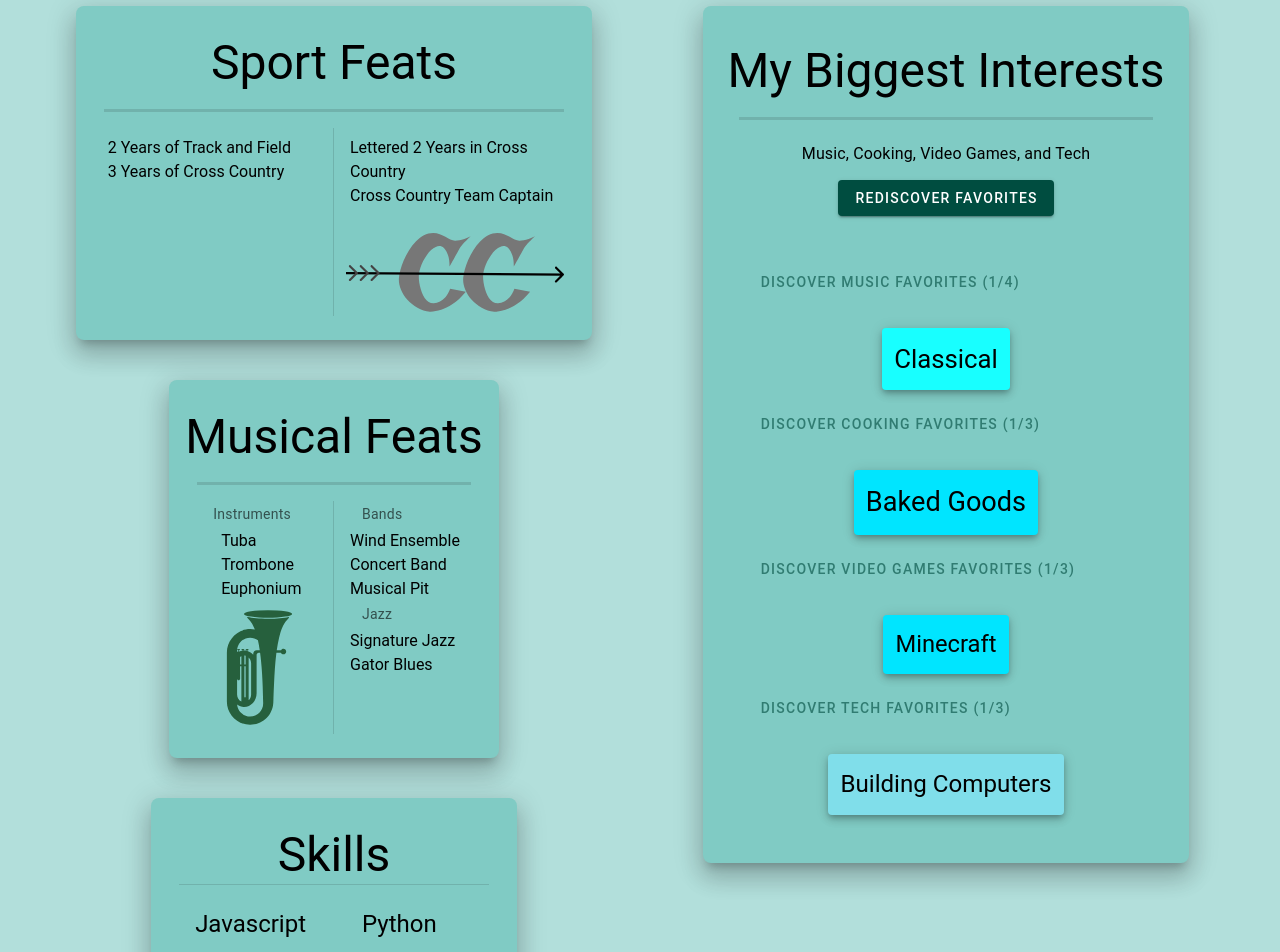
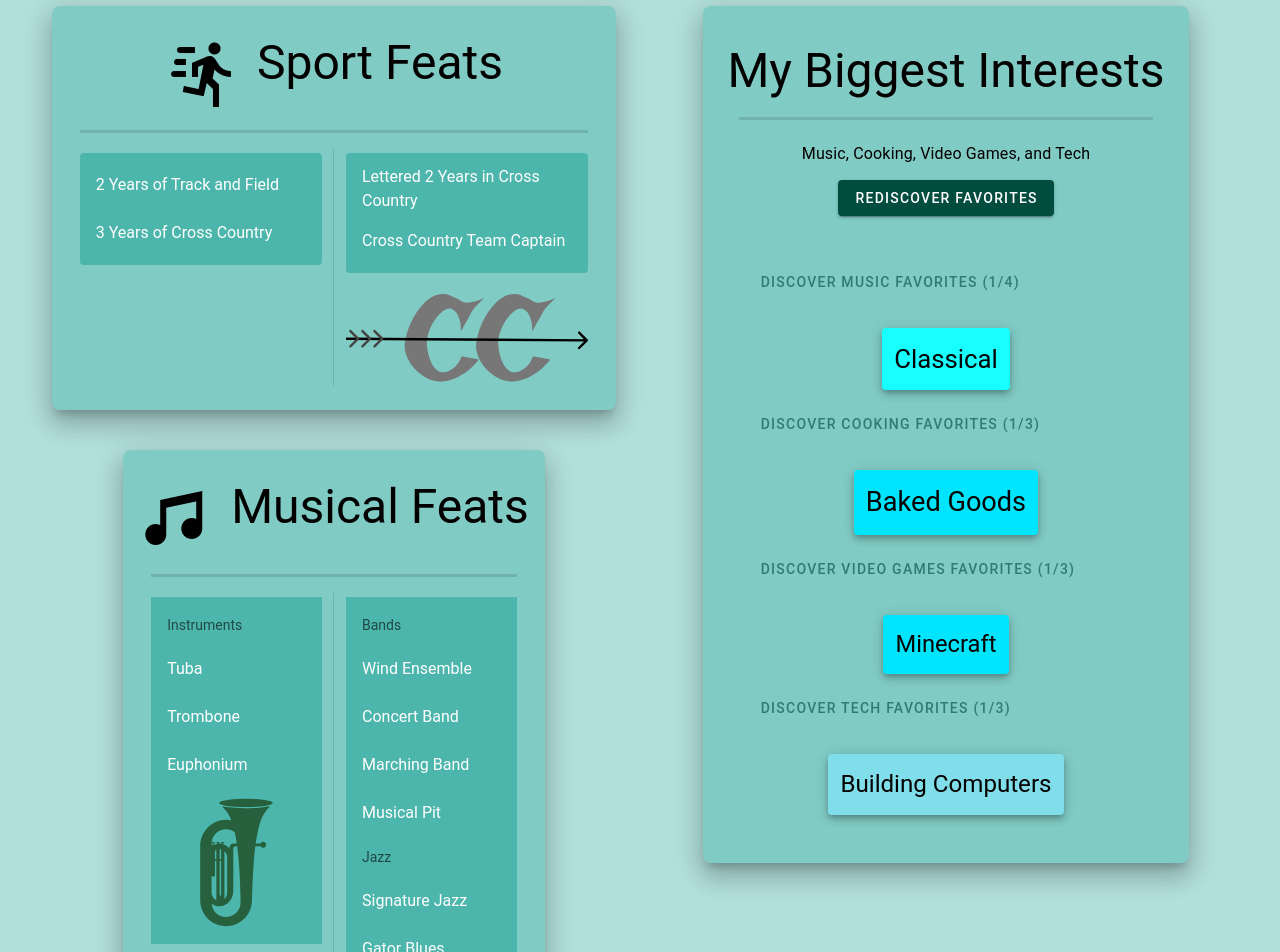
Before and after one commit to SuperJu5tin/vue-site-personal, a Vue app in the folder vuetify-project/: page / in a window 1280 px wide. Shown: the part 740-1692 px from the top of the page. Built offline with nearby package versions, Linux system fonts and the light colour scheme.

Commit message:
finished updates to experience and notable feats

```diff
--- a/vuetify-project/src/components.d.ts
+++ b/vuetify-project/src/components.d.ts
@@ -15,18 +15,22 @@ declare module 'vue' {
     CardPreset: typeof import('./components/aboutMe/interestCards/CardPreset.vue')['default']
     CatergorizedCards: typeof import('./components/aboutMe/interestCards/CatergorizedCards.vue')['default']
     Certs: typeof import('./components/Certs.vue')['default']
+    Education: typeof import('./components/experience/Education.vue')['default']
     EnglishHerosJourney: typeof import('./components/projects/EnglishHerosJourney.vue')['default']
+    Experience: typeof import('./components/Experience.vue')['default']
     GameServers: typeof import('./components/projects/GameServers.vue')['default']
     Home: typeof import('./components/Home.vue')['default']
     MusicalFeats: typeof import('./components/aboutMe/MusicalFeats.vue')['default']
     NavBar: typeof import('./components/NavBar.vue')['default']
     Portfolio: typeof import('./components/Portfolio.vue')['default']
     PrevalentSkills: typeof import('./components/aboutMe/PrevalentSkills.vue')['default']
+    Projects: typeof import('./components/Projects.vue')['default']
     ReactAboutMe: typeof import('./components/projects/ReactAboutMe.vue')['default']
     RouterLink: typeof import('vue-router')['RouterLink']
     RouterView: typeof import('vue-router')['RouterView']
     Skill: typeof import('./components/aboutMe/skills/Skill.vue')['default']
     Snake: typeof import('./components/projects/Snake.vue')['default']
     SportFeats: typeof import('./components/aboutMe/SportFeats.vue')['default']
+    Work: typeof import('./components/experience/Work.vue')['default']
   }
 }
--- /dev/null
+++ b/vuetify-project/src/components/Experience.vue
@@ -0,0 +1,47 @@
+<script setup>
+
+</script>
+
+<template>
+  <v-card color="lighter">
+    <v-container>
+      <v-row class="ga-5">
+        <v-col>
+          <v-row class="text-h4 pa-10 justify-center"><v-icon class="mr-5">mdi-school</v-icon>Education</v-row>
+          <v-list bg-color="lighterStill" class="rounded">
+            <v-list-subheader class="text-h6">Standley Lake High School</v-list-subheader>
+            <v-list-item class="ml-5">
+              <v-list-item-subtitle>August 2021 - Current</v-list-item-subtitle>
+              Cross Country, Track and Field, and Marching Band
+            </v-list-item>
+
+            <v-list-subheader class="text-h6">Warren Tech</v-list-subheader>
+            <v-list-item class="ml-5">
+              <v-list-item-subtitle>August 2023 - Current</v-list-item-subtitle>
+              Computer Science
+            </v-list-item>
+          </v-list>
+        </v-col>
+        <v-divider class="d-none d-sm-block" inset vertical />
+        <v-divider class="d-block d-sm-none" />
+        <v-col class="ga-10">
+          <v-row class="text-h4 pa-10 justify-center"><v-icon class="mr-5">mdi-briefcase</v-icon>Experience</v-row>
+          <v-list bg-color="lighterStill" class="rounded">
+            <v-list-subheader class="text-h6">Irrigation Specialist - Reliable Helpers</v-list-subheader>
+            <v-list-item class="ml-5">
+              <v-list-item-subtitle>May 2020 - August 2023</v-list-item-subtitle>
+              Led irrigation based projects
+            </v-list-item>
+
+            <v-list-subheader class="text-h6">IT Internship - City Of Westminster</v-list-subheader>
+            <v-list-item class="ml-5">
+              <v-list-item-subtitle>Jun 2024 - August 2024</v-list-item-subtitle>
+              Replaced a static website with a webapp made to
+              simulate a walking tour of Westminster.
+            </v-list-item>
+          </v-list>
+        </v-col>
+      </v-row>
+    </v-container>
+  </v-card>
+</template>
--- a/vuetify-project/src/components/Portfolio.vue
+++ b/vuetify-project/src/components/Portfolio.vue
@@ -1,39 +1,14 @@
 <script setup lang="ts">
-
-  import Snake from './projects/Snake.vue'
 
 </script>
 
 <template>
-  <v-container class="my-15">
-    <v-row class="justify-center">
-      <v-card color="lighter" elevation="24">
-        <v-stepper color="lighter" :items="['Project 1', 'Project 2', 'Project 3', 'Project 4']">
-          <template #item.1>
-            <v-card color="lighter" flat title="Project One">
-              <Snake />
-            </v-card>
-          </template>
-
-          <template #item.2>
-            <v-card color="lighter" flat title="Project Two">
-              <GameServers />
-            </v-card>
-          </template>
-
-          <template #item.3>
-            <v-card color="lighter" flat title="Project Three">
-              <ReactAboutMe />
-            </v-card>
-          </template>
-
-          <template #item.4>
-            <v-card color="lighter" flat title="Project Four">
-              <EnglishHerosJourney />
-            </v-card>
-          </template>
-        </v-stepper>
-      </v-card>
+  <v-container class="my-5 ga-15">
+    <v-row class="justify-center my-10">
+      <Projects />
+    </v-row>
+    <v-row class="justify-center my-10">
+      <Experience />
     </v-row>
   </v-container>
 </template>
--- /dev/null
+++ b/vuetify-project/src/components/Projects.vue
@@ -0,0 +1,25 @@
+<script setup lang="ts">
+
+</script>
+
+<template>
+  <v-card color="lighter" elevation="24">
+    <v-stepper bg-color="lighter" color="primary" :items="['Project 1', 'Project 2', 'Project 3', 'Project 4']">
+      <template #item.1>
+        <Snake />
+      </template>
+
+      <template #item.2>
+        <GameServers />
+      </template>
+
+      <template #item.3>
+        <ReactAboutMe />
+      </template>
+
+      <template #item.4>
+        <EnglishHerosJourney />
+      </template>
+    </v-stepper>
+  </v-card>
+</template>
--- a/vuetify-project/src/components/aboutMe/MusicalFeats.vue
+++ b/vuetify-project/src/components/aboutMe/MusicalFeats.vue
@@ -7,32 +7,35 @@
 <template>
   <v-card class="pa-3 rounded-lg elevation-15" color="lighter">
     <v-container>
-      <v-row class="text-h3 justify-center my-1">Musical Feats</v-row>
+      <v-row class="text-h3 justify-center my-1"><v-icon class="mr-5">mdi-music</v-icon>Musical Feats</v-row>
       <v-divider class="my-5" thickness="3" />
       <v-row>
-        <v-col class="">
-          <v-card-subtitle>Instruments</v-card-subtitle>
-          <v-container class="ml-5">
-            <v-row>Tuba</v-row>
-            <v-row>Trombone</v-row>
-            <v-row>Euphonium</v-row>
-          </v-container>
-          <v-img alt="The Tuba Icon" :src="Tuba" />
+        <v-col>
+          <v-list bg-color="lighterStill" class="mb-5">
+            <v-list-subheader>Instruments</v-list-subheader>
+            <v-list-item>Tuba</v-list-item>
+            <v-list-item>Trombone</v-list-item>
+            <v-list-item>Euphonium</v-list-item>
+            <v-list-item>
+              <v-list-item-media>
+                <v-img alt="The Tuba Icon" :src="Tuba" />
+              </v-list-item-media>
+            </v-list-item>
+          </v-list>
         </v-col>
         <v-divider class="d-none d-sm-block" inset vertical />
         <v-divider class="d-block d-sm-none" />
         <v-col>
-          <v-card-subtitle>Bands</v-card-subtitle>
-          <v-container>
-            <v-row>Wind Ensemble</v-row>
-            <v-row>Concert Band</v-row>
-            <v-row>Musical Pit</v-row>
-          </v-container>
-          <v-card-subtitle>Jazz</v-card-subtitle>
-          <v-container>
-            <v-row>Signature Jazz</v-row>
-            <v-row>Gator Blues</v-row>
-          </v-container>
+          <v-list bg-color="lighterStill">
+            <v-list-subheader>Bands</v-list-subheader>
+            <v-list-item>Wind Ensemble</v-list-item>
+            <v-list-item>Concert Band</v-list-item>
+            <v-list-item>Marching Band</v-list-item>
+            <v-list-item>Musical Pit</v-list-item>
+            <v-list-subheader>Jazz</v-list-subheader>
+            <v-list-item>Signature Jazz</v-list-item>
+            <v-list-item>Gator Blues</v-list-item>
+          </v-list>
         </v-col>
         <!-- <v-col>
           <v-card-subtitle class="text-h5 text-center">Experience</v-card-subtitle>
--- a/vuetify-project/src/components/aboutMe/PrevalentSkills.vue
+++ b/vuetify-project/src/components/aboutMe/PrevalentSkills.vue
@@ -30,7 +30,7 @@
 <template>
   <v-card class="pa-3 rounded-lg elevation-15" color="lighter">
     <v-container>
-      <v-row class="text-h3 justify-center my-1">Skills</v-row>
+      <v-row class="text-h3 justify-center my-1"><v-icon class="mr-5">mdi-code-tags</v-icon>Prevalent Skills</v-row>
       <v-divider />
       <v-row class="two-column">
         <Skill v-for="skill in skills" :key="skill.name" :skill="skill" />
--- a/vuetify-project/src/components/aboutMe/SportFeats.vue
+++ b/vuetify-project/src/components/aboutMe/SportFeats.vue
@@ -7,22 +7,22 @@
 <template>
   <v-card class="pa-3 rounded-lg elevation-15" color="lighter">
     <v-container>
-      <v-row class="text-h3 justify-center my-1">Sport Feats</v-row>
+      <v-row class="text-h3 justify-center my-1"><v-icon class="mr-5">mdi-run-fast</v-icon>Sport Feats</v-row>
       <v-divider class="my-5" thickness="3" />
       <v-row>
         <v-col class="">
-          <v-container>
-            <v-row>2 Years of Track and Field</v-row>
-            <v-row>3 Years of Cross Country</v-row>
-          </v-container>
+          <v-list bg-color="lighterStill" class="rounded">
+            <v-list-item>2 Years of Track and Field</v-list-item>
+            <v-list-item>3 Years of Cross Country</v-list-item>
+          </v-list>
         </v-col>
         <v-divider class="d-none d-sm-block" inset vertical />
         <v-divider class="d-block d-sm-none" />
         <v-col class="">
-          <v-container>
-            <v-row>Lettered 2 Years in Cross Country</v-row>
-            <v-row>Cross Country Team Captain</v-row>
-          </v-container>
+          <v-list bg-color="lighterStill" class="rounded">
+            <v-list-item>Lettered 2 Years in Cross Country</v-list-item>
+            <v-list-item>Cross Country Team Captain</v-list-item>
+          </v-list>
           <v-img alt="The Cross Country Letter Icon" class="mt-5" :src="CC" />
         </v-col>
         <!-- <v-col>
--- a/vuetify-project/src/plugins/vuetify.ts
+++ b/vuetify-project/src/plugins/vuetify.ts
@@ -25,9 +25,9 @@ const dark: ThemeDefinition = {
     third: colors.cyan.accent4,
     fourth: colors.teal.darken1,
     fifth: colors.teal.accent4,
-    'about-me': colors.green.accent1,
-    portfolio: colors.green.accent2,
-    certifications: colors.green.accent3,
+    'about-me': colors.indigo.accent4,
+    portfolio: colors.indigo.darken1,
+    certifications: colors.indigo.darken3,
   },
 }
 
@@ -43,9 +43,9 @@ const light: ThemeDefinition = {
     third: colors.cyan.accent3,
     fourth: colors.cyan.accent2,
     fifth: colors.lightBlue.lighten1,
-    'about-me': colors.green.accent1,
-    portfolio: colors.green.accent2,
-    certifications: colors.green.accent3,
+    'about-me': colors.indigo.accent2,
+    portfolio: colors.indigo.lighten1,
+    certifications: colors.indigo.lighten3,
   },
 }
 
```
